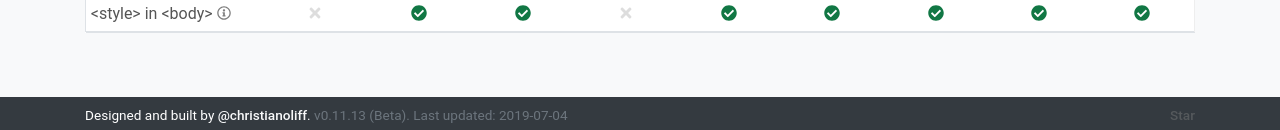
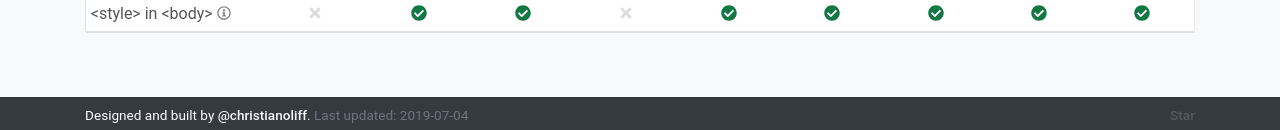
Before and after one commit to lgtm-migrator/caniuse.email, a Jekyll site: the page built from docs/index.html, in a window 1280 px wide. Shown: the part 2256-2386 px from the top of the page. Built offline with Jekyll 4.4.1, drawn with Linux system fonts in a browser that asks for light colours.

Commit message:
Update footer.html

```diff
--- a/docs/_includes/footer.html
+++ b/docs/_includes/footer.html
@@ -2,25 +2,14 @@
   <div class="row">
     <div class="col-12 col-sm-9">
       Designed and built by
-      <a href="https://christianoliff.com" target="_blank" class="text-light"
-        >@christianoliff</a
-      >.
-      <span class="text-muted"
-        >v0.11.13 (Beta). Last updated: {{ site.time | date: "%Y-%m-%d" }}</span
-      >
+      <a href="https://christianoliff.com" target="_blank" class="text-light">@christianoliff</a>.
+      <span class="text-muted">Last updated: {{ site.time | date: "%Y-%m-%d" }}</span>
     </div>
     <div class="col-12 col-sm-3 justify-content-end ml-auto float-right">
       <div class="float-right">
-        <a
-          class="github-button float-right mr-0"
-          href="https://github.com/caniuse-email/caniuse.email"
-          data-icon="octicon-star"
-          data-size="small"
-          data-count-href="/caniuse-email/caniuse.email/stargazers"
-          data-show-count="true"
-          aria-label="Star caniuse-email/caniuse.email on GitHub"
-          >Star</a
-        >
+        <a class="github-button float-right mr-0" href="https://github.com/caniuse-email/caniuse.email"
+          data-icon="octicon-star" data-size="small" data-count-href="/caniuse-email/caniuse.email/stargazers"
+          data-show-count="true" aria-label="Star caniuse-email/caniuse.email on GitHub">Star</a>
       </div>
     </div>
   </div>
```
